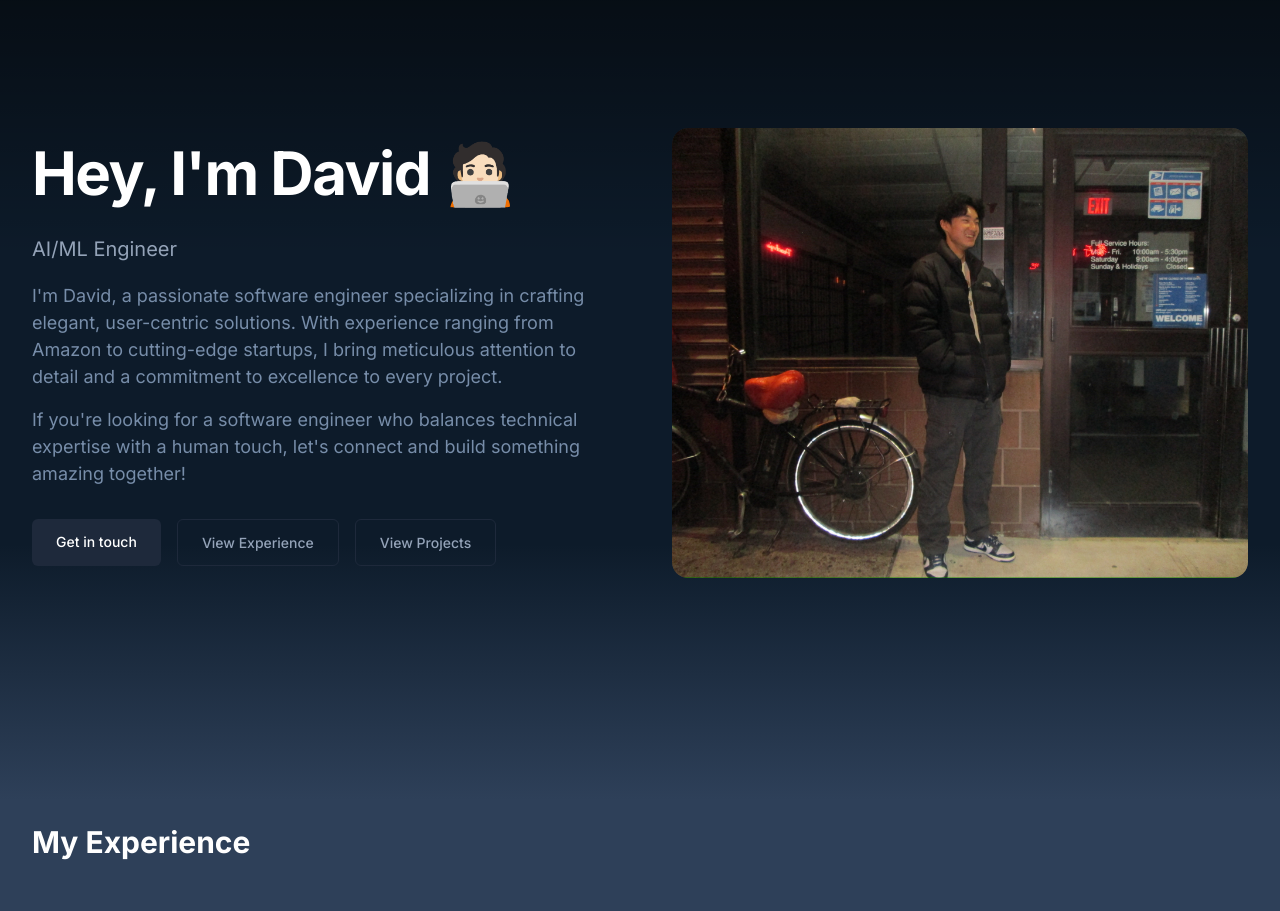
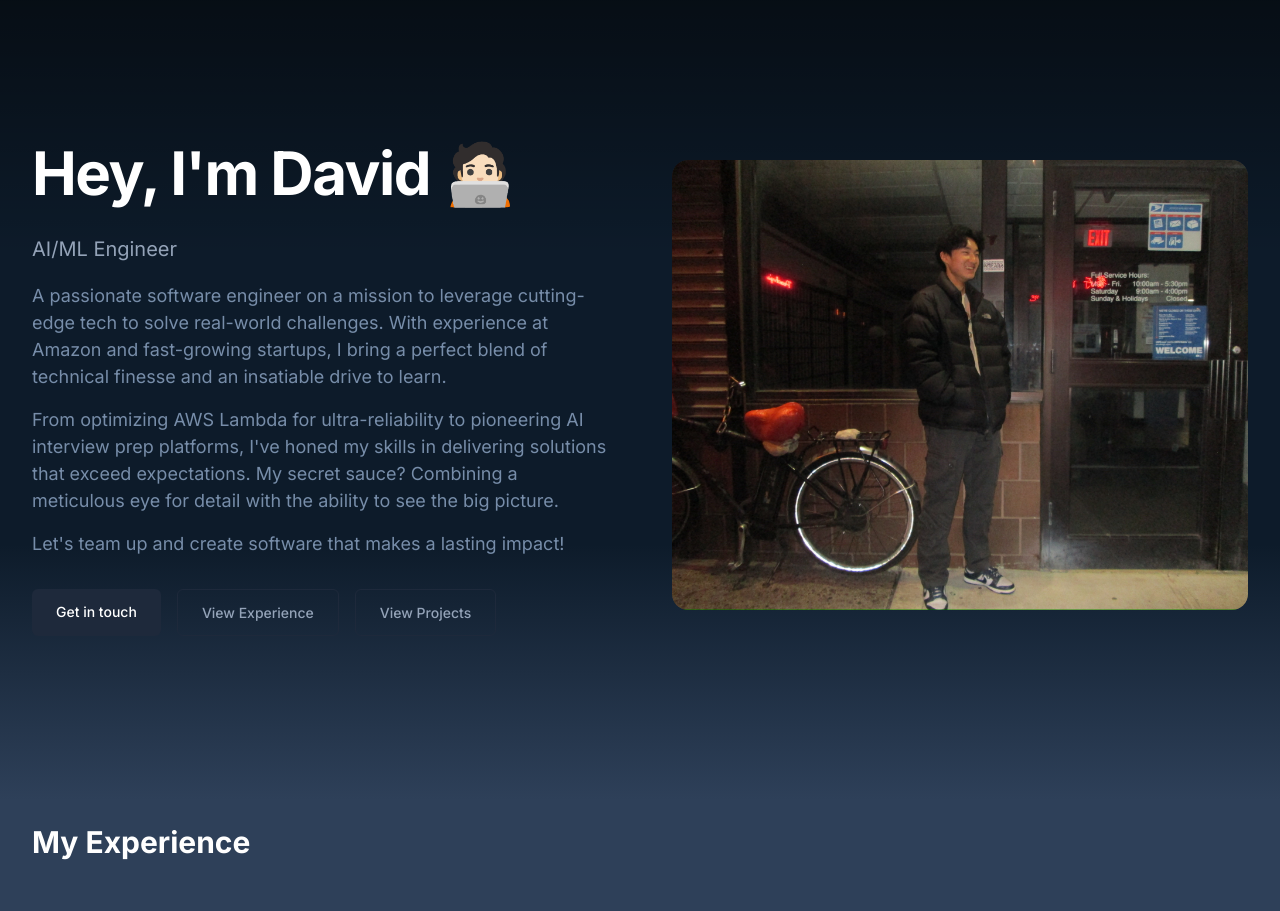
Before and after one commit to DavidYu75/thedavidyu, a Next.js app: page / in a window 1280 px wide. Shown: the part 800-1711 px from the top of the page. Built offline with nearby package versions, Linux system fonts and the light colour scheme.

Commit message:
adjust about info

```diff
--- a/src/data/about.ts
+++ b/src/data/about.ts
@@ -1,6 +1,7 @@
 export const aboutContent = {
   description: [
-    "I'm David, a passionate software engineer specializing in crafting elegant, user-centric solutions. With experience ranging from Amazon to cutting-edge startups, I bring meticulous attention to detail and a commitment to excellence to every project.",
-    "If you're looking for a software engineer who balances technical expertise with a human touch, let's connect and build something amazing together!",
+    "A passionate software engineer on a mission to leverage cutting-edge tech to solve real-world challenges. With experience at Amazon and fast-growing startups, I bring a perfect blend of technical finesse and an insatiable drive to learn.",
+    "From optimizing AWS Lambda for ultra-reliability to pioneering AI interview prep platforms, I've honed my skills in delivering solutions that exceed expectations. My secret sauce? Combining a meticulous eye for detail with the ability to see the big picture.",
+    "Let's team up and create software that makes a lasting impact!",
   ],
 };
--- a/src/styles/Intro.module.css
+++ b/src/styles/Intro.module.css
@@ -96,6 +96,7 @@
 .imageContainer {
   position: relative;
   display: none;
+  margin-top: 2rem;
 }
 
 .image {
```
